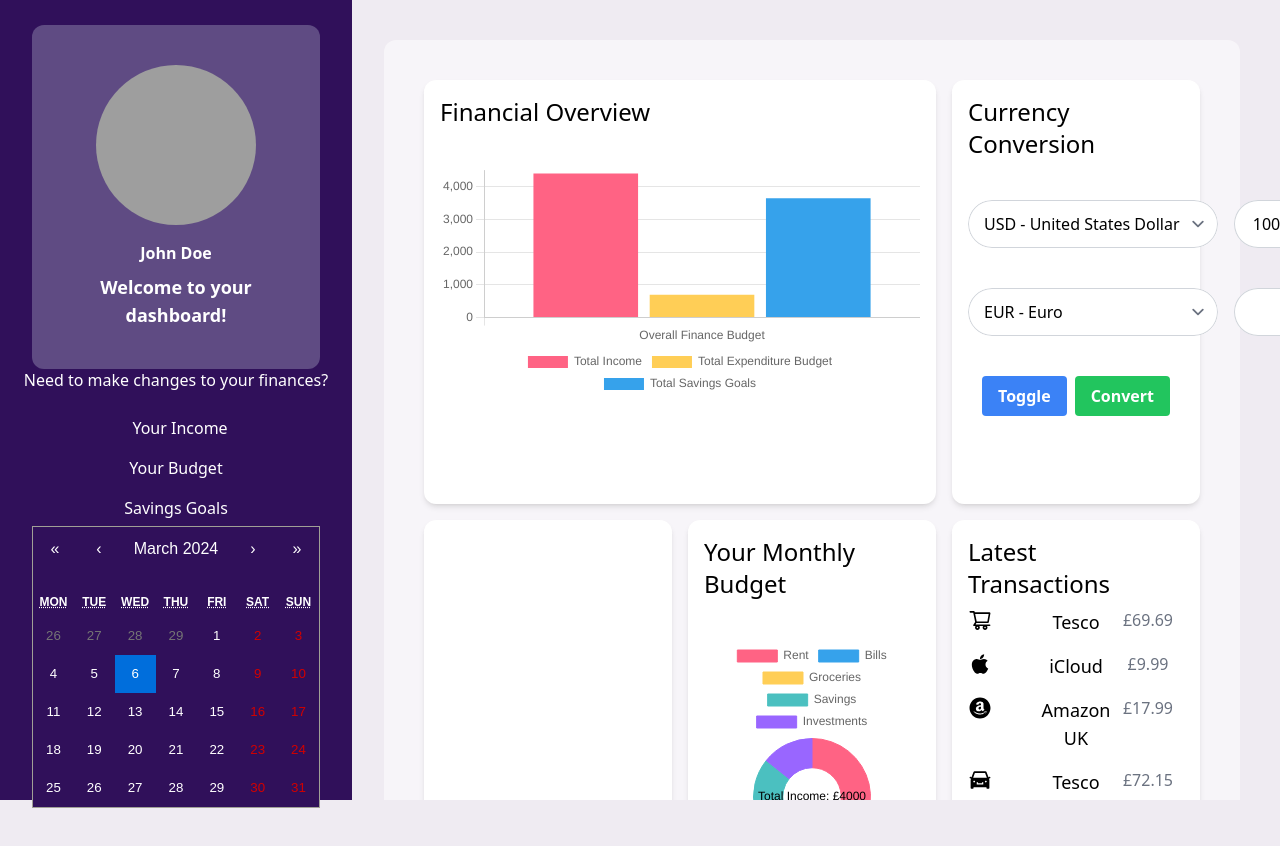
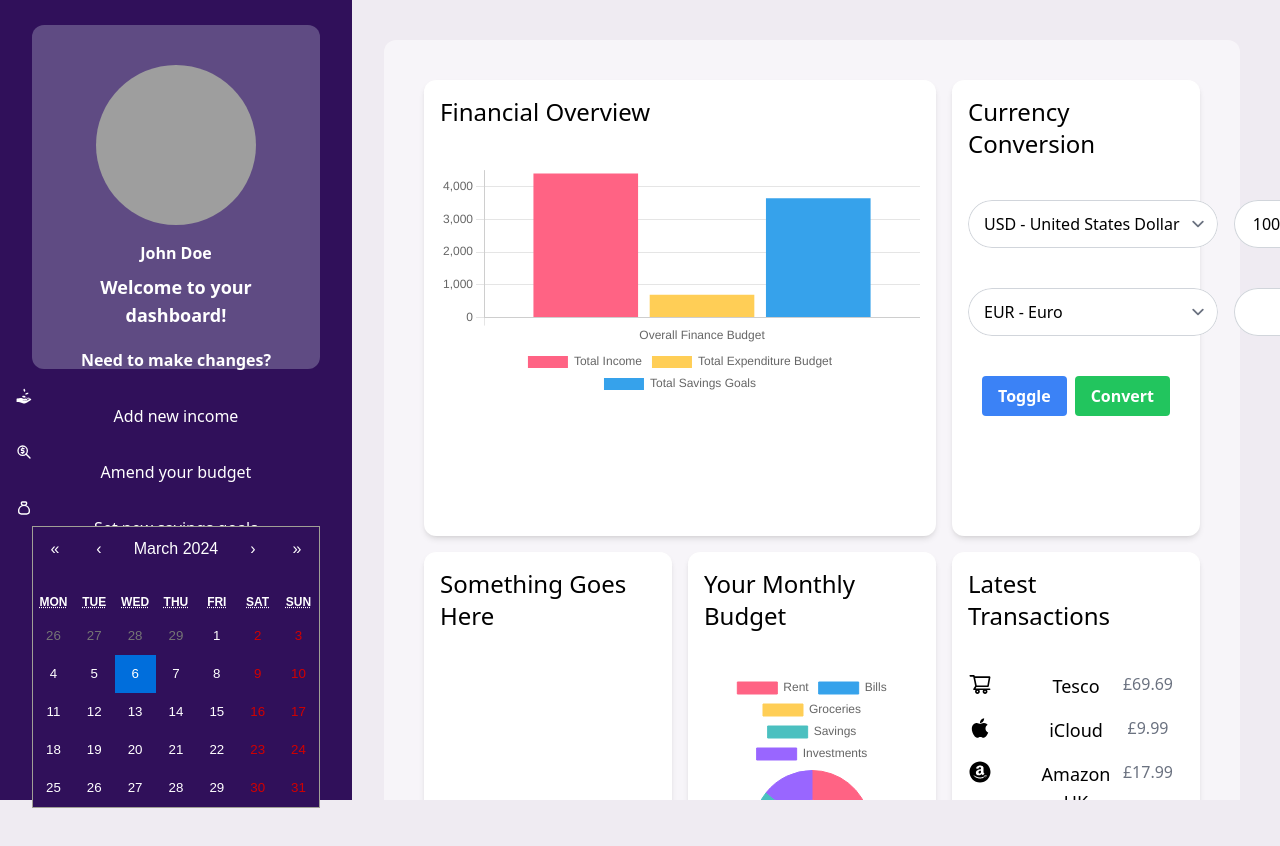
Before and after one commit to MrKatrish/insight_wallet, a React (Vite) app: page /dashboard in a window 1280 px wide. Shown: the top 846 px of the page. Built offline with nearby package versions, Linux system fonts and the light colour scheme; grey boxes are pictures that could not be loaded.

Commit message:
added icons to sidebar

```diff
--- a/src/components/ChartPie.jsx
+++ b/src/components/ChartPie.jsx
@@ -42,7 +42,7 @@ const doughnutLabel = {
         //text
         ctx.save();
         ctx.textAlign = 'center';
-        ctx.font = '50px';
+        ctx.font = '100px';
         ctx.fillStyle = 'black';
         ctx.textBaseline = 'middle';
         ctx.fillText(`Total Income: £${userData.salary}`, centerX, centerY);
--- a/src/components/Sidebar.jsx
+++ b/src/components/Sidebar.jsx
@@ -2,6 +2,11 @@ import React from 'react';
 import { Link } from 'react-router-dom';
 import profileImage from "../Assets/jonas-kakaroto.jpg"; // Import the profile picture
 import MyCalendar from './ExternalCalendar';
+import { TbMoneybag } from "react-icons/tb";
+import { GiReceiveMoney } from "react-icons/gi";
+import { TbZoomMoney } from "react-icons/tb";
+
+
 
 
 const Sidebar = () => {
@@ -19,26 +24,25 @@ const Sidebar = () => {
             src={user.profilePicture}
             className="w-40 h-40 rounded-full mx-auto mb-4"
           />
-          <h2 className="mb-2 font-semibold">{user.username}</h2>
+          <h2 className="mb-2 font-semibold">{user.username} </h2>
           <h3 className="text-lg font-bold">Welcome to your dashboard!</h3>
       </div>
 
       {/* Navigation Links */}
       <ul className="col-span-1 text-center mt-24">
-        <h3 className="mb-4">Need to make changes to your finances?</h3>
+        <h3 className="mb-2 font-semibold">Need to make changes?</h3>
         <li>
-          <Link to="/income" className="block py-2 px-4 hover:bg-black hover:bg-opacity-50 hover:rounded-md">
-          <i className="fas fa-home mr-2"></i>Your Income
+          <Link to="/income" className="block py-2 px-4 hover:bg-black hover:bg-opacity-50 hover:rounded-md"><GiReceiveMoney />Add new income
           </Link>
         </li>
         <li>
           <Link to="/budget" className="block py-2 px-4 hover:bg-black hover:bg-opacity-50 hover:rounded-md">
-            Your Budget
+          <TbZoomMoney /> Amend your budget
           </Link>
         </li>
         <li>
           <Link to="/savingsgoals" className="block py-2 px-4 hover:bg-black hover:bg-opacity-50 hover:rounded-md">
-            Savings Goals
+          <TbMoneybag /> Set new savings goals
           </Link>
         </li>
       </ul>
--- a/src/pages/Dashboard.jsx
+++ b/src/pages/Dashboard.jsx
@@ -36,6 +36,8 @@ const Dashboard = () => {
             {/* Tile 3 - Add Budget (Placeholder) */}
             <div className="bg-white rounded-xl shadow-md p-4 col-span-1">
               {/* here add AddBudget component*/}
+              <h2 className="text-2xl text-left mb-2">Something Goes Here</h2>
+
             </div>
 
             {/* Tile 4 - PieChart: Budget */}
@@ -46,7 +48,7 @@ const Dashboard = () => {
 
             {/* Tile 5 - Last Transactions */}
             <div className="bg-white rounded-xl shadow-md p-4 col-span-1">
-              <h2 className="text-2xl text-left mb-2">Latest Transactions</h2>
+              <h2 className="text-2xl text-left mb-10">Latest Transactions</h2>
               <LastTransactions />
             </div>
 
```
